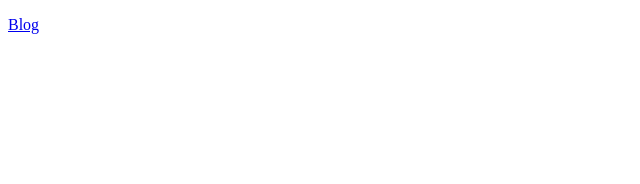
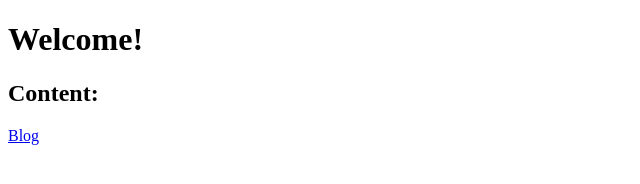
Before and after one commit to jeremyMann-dev/jeremyMann-dev.github.io, a plain HTML site: page index.html in a window 1280 px wide. Shown: the whole page, without its empty margins (0-640 px from the left). Drawn offline with Linux system fonts and the light colour scheme.

Commit message:
Update index.html

```diff
--- a/index.html
+++ b/index.html
@@ -1,6 +1,9 @@
 <!doctype html>
 <html lang="en-AU">
 <body>
-    <p><a href="blog.html">Blog</a></p>
+    <h1>Welcome!</h1>
+    <h2>Content:</h2>
+    <p><a href="/Blog.html">Blog</a></p>
+
 </body>
 </html>
```
